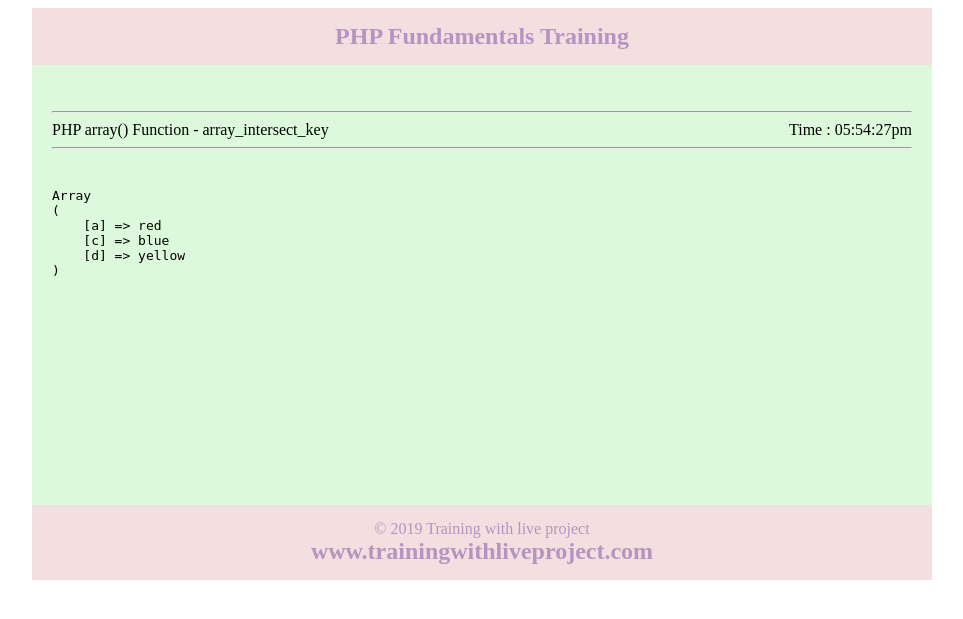
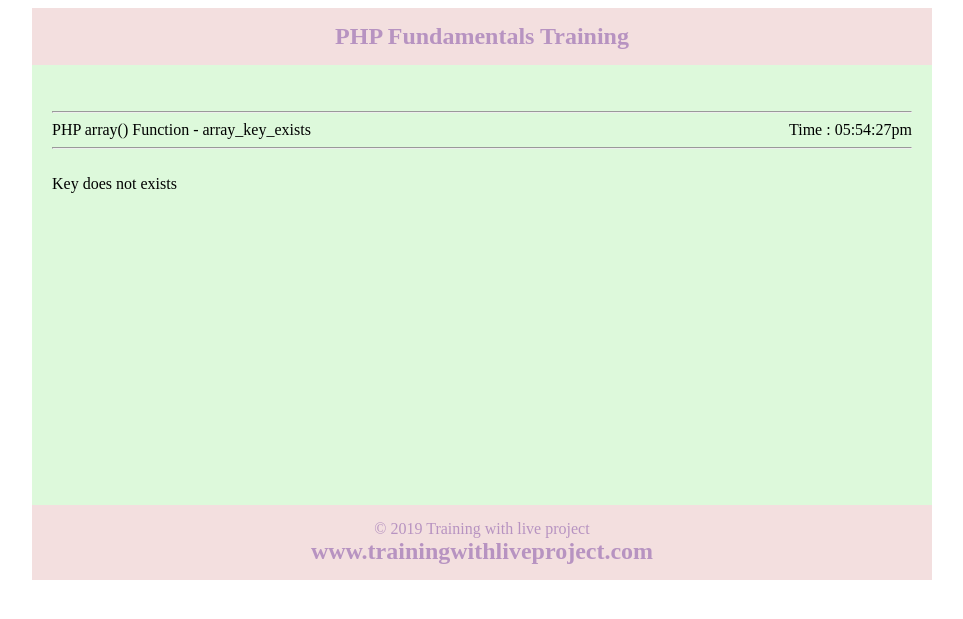
Before and after one commit to iamalamgir/php_web, a PHP site: page / in a window 1280 px wide. Shown: the top 619 px of the page, without its empty margins (158-1121 px from the left). Run offline with PHP 8.4, Linux system fonts and the light colour scheme.

Commit message:
array_key_exists

```diff
--- a/index.php
+++ b/index.php
@@ -7,7 +7,7 @@ setcookie('visited', "", time() - 3600);
 
         <br/>
         <hr/>
-        PHP array() Function - array_intersect_key
+        PHP array() Function - array_key_exists
         <span style= "float:right">
             <?php
                 date_default_timezone_set('Asia/Dhaka');
@@ -19,32 +19,27 @@ setcookie('visited', "", time() - 3600);
 
             <?php
                 /*
-
+                $arr = array(
+                    "name" => "Alamgir",
+                    "age" => "23"
+                );
+                if(array_key_exists("name", $arr)){
+                    echo "Key already exists";
+                }else{
+                    echo "Key does not exists";
+                }
                 */
 
-                $array_one =array(
-                    "a" => "red",
-                    "b" => "white",
-                    "c" => "blue",
-                    "d" => "yellow"
-                );
-                $array_two =array(
-                    "a" => "red",
-                    "c" => "blue",
-                    "d" => "black"
-                );
-                $array_three =array(
-                    "a" => "red",
-                    "d" => "green",
-                    "c" => "blue"
-                );
+                $arr = array("name", "age");
+                if(array_key_exists("2", $arr)){
+                    echo "Key already exists";
+                }else{
+                    echo "Key does not exists";
+                }
 
-
-                $result = array_intersect_key($array_one, $array_two, $array_three);
-
-                print("<pre>");
+                /*print("<pre>");
                 print_r($result);
-                print("</pre>");
+                print("</pre>");*/
 
             ?>
 
```
